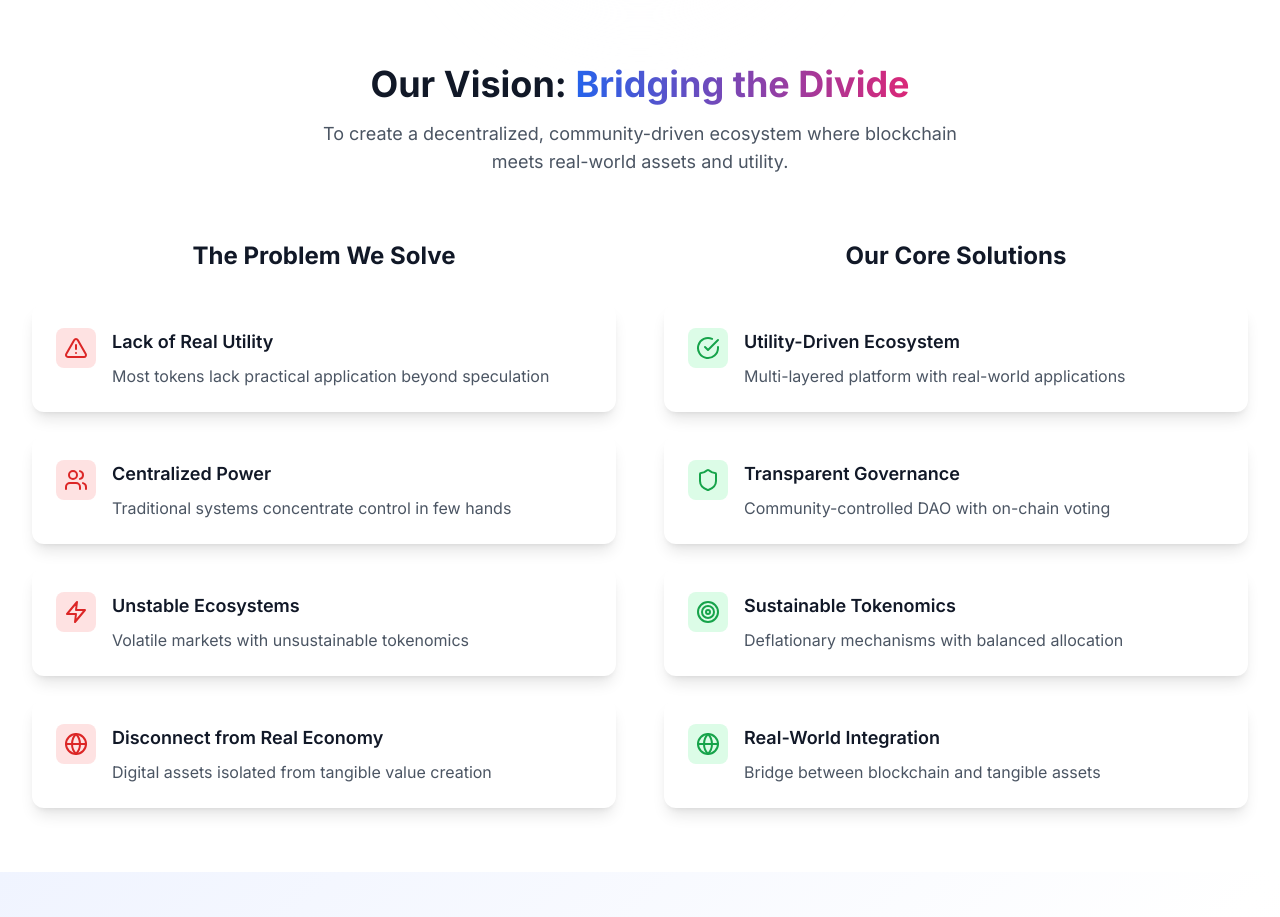
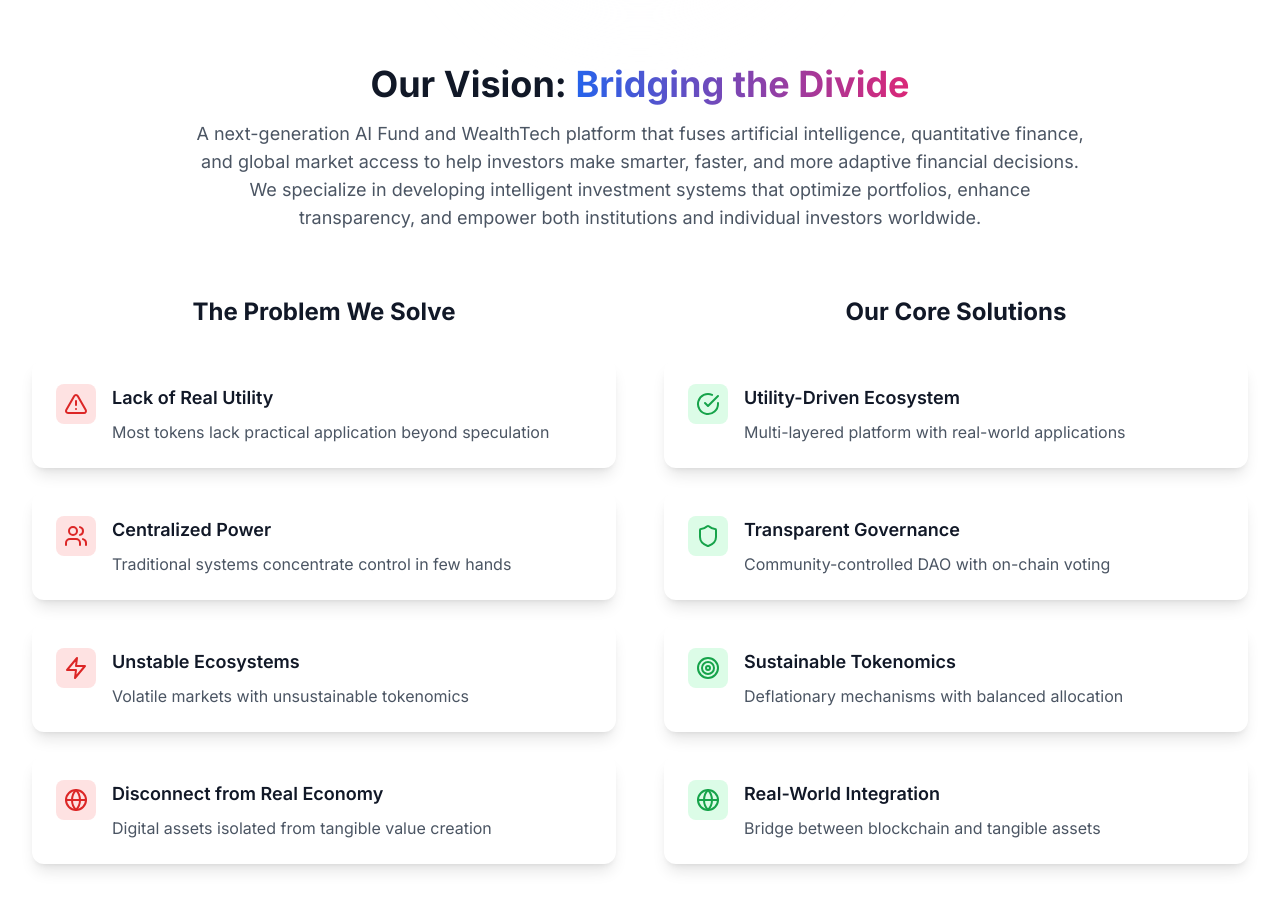
Before and after one commit to DevMindPro/berry-coin-website, a React (Create React App) app: page / in a window 1280 px wide. Shown: the part 800-1717 px from the top of the page. Built offline with nearby package versions, Linux system fonts and the light colour scheme.

Commit message:
Update vision to emphasize AI Fund and WealthTech platform positioning

```diff
--- a/src/components/Vision.js
+++ b/src/components/Vision.js
@@ -56,8 +56,8 @@ const Vision = () => {
           <h2 className="text-3xl md:text-4xl font-bold text-gray-900 dark:text-white mb-4">
             Our Vision: <span className="bg-gradient-to-r from-primary-600 to-berry-600 bg-clip-text text-transparent">Bridging the Divide</span>
           </h2>
-          <p className="text-lg text-gray-600 dark:text-gray-400 max-w-2xl mx-auto">
-            To create a decentralized, community-driven ecosystem where blockchain meets real-world assets and utility.
+          <p className="text-lg text-gray-600 dark:text-gray-400 max-w-4xl mx-auto">
+            A next-generation AI Fund and WealthTech platform that fuses artificial intelligence, quantitative finance, and global market access to help investors make smarter, faster, and more adaptive financial decisions. We specialize in developing intelligent investment systems that optimize portfolios, enhance transparency, and empower both institutions and individual investors worldwide.
           </p>
         </div>
 
```
